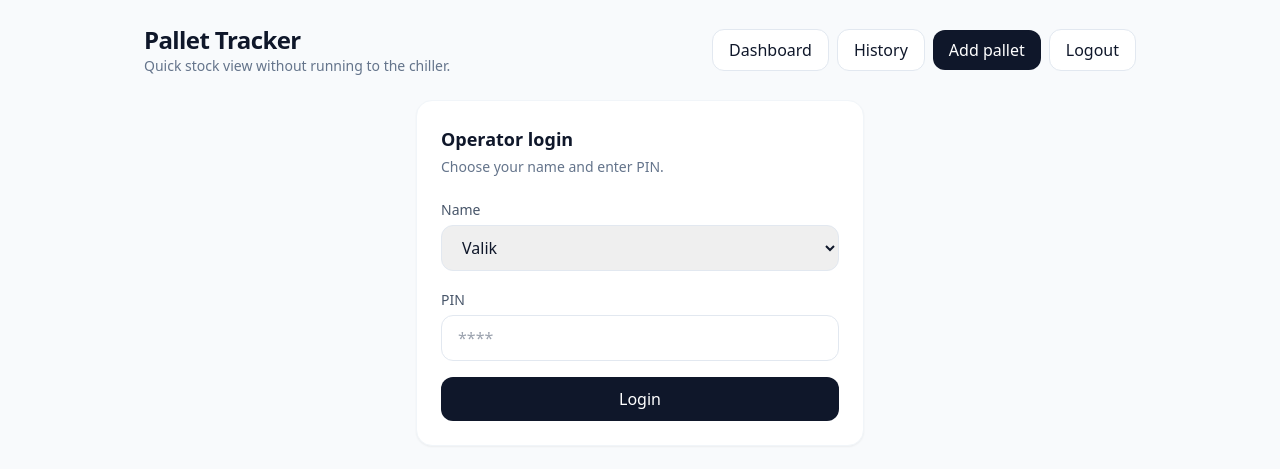
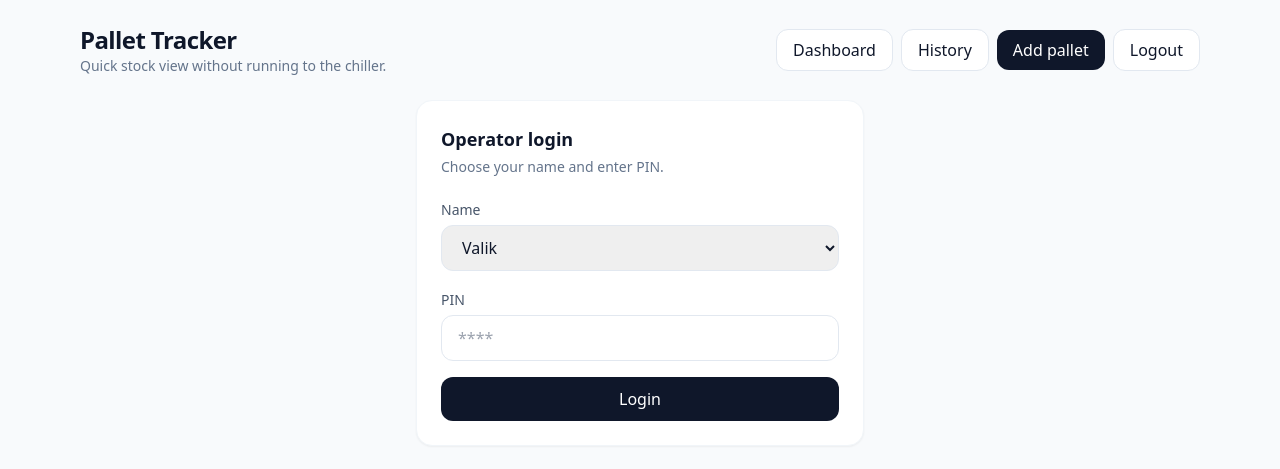
Before and after one commit to LordFlat/Pallet_Tracker, a FastAPI app: page /login in a window 1280 px wide. Shown: the top 469 px of the page. Run offline with FastAPI, Linux system fonts and the light colour scheme; some libraries are stand-ins or nearby versions.

Commit message:
Update base.html

```diff
--- a/templates/base.html
+++ b/templates/base.html
@@ -12,7 +12,7 @@
 </head>
 
 <body class="bg-slate-50 text-slate-900">
-  <div class="max-w-5xl mx-auto px-4 py-6">
+  <div class="max-w-6xl mx-auto px-4 py-6">
     <header x-data="{ open: false }" class="mb-6">
 
   <div class="flex items-center justify-between">
```
